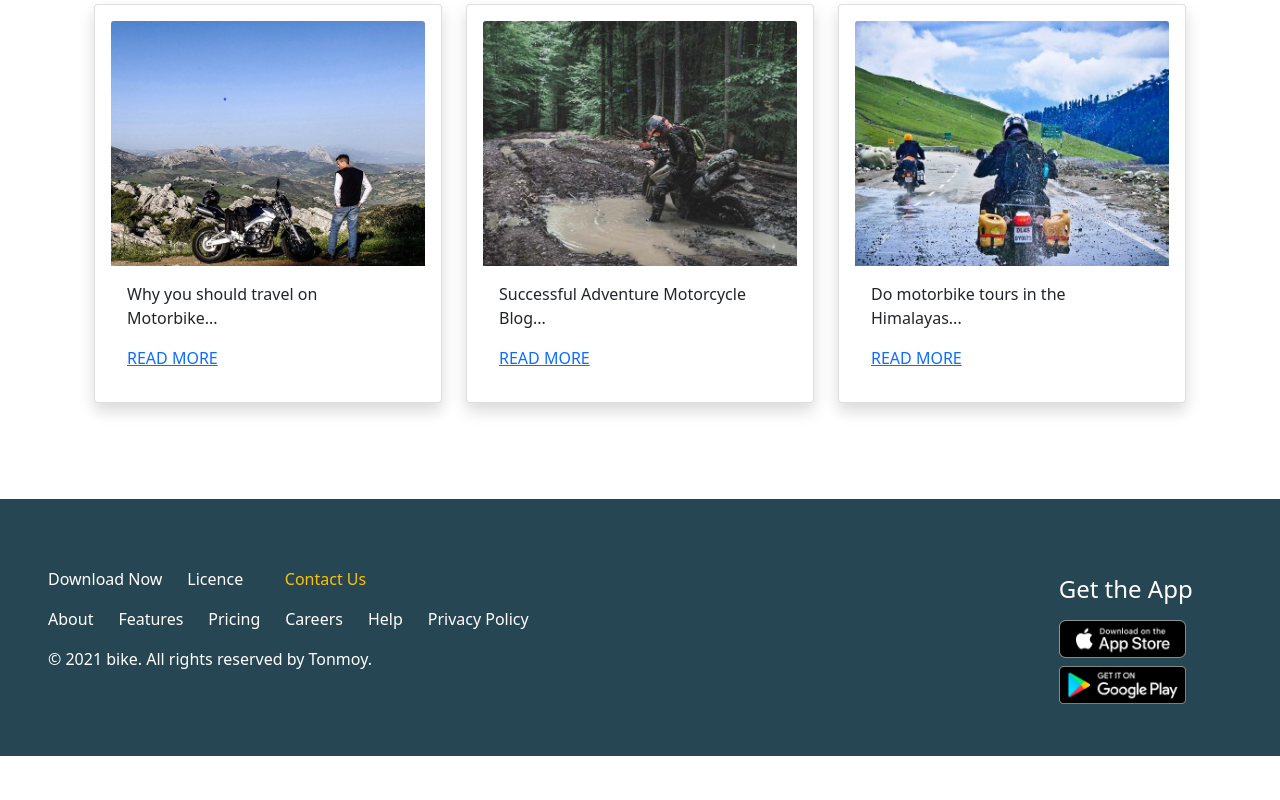
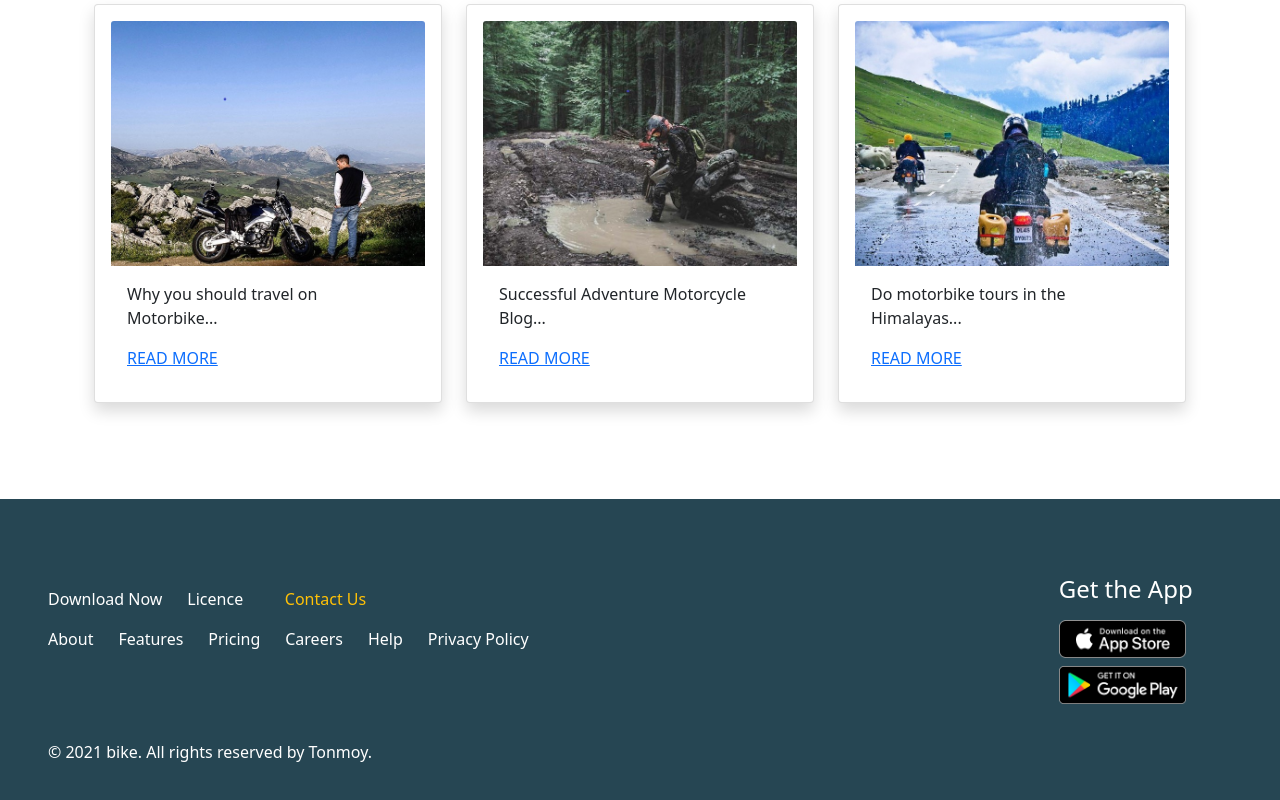
Before and after one commit to TonmoyTalukder/honda-cbr-bootstrap, a plain HTML site: page index.html in a window 1280 px wide. Shown: the part 3641-4441 px from the top of the page. Before the commit the page ends 4397 px from the top, so only its background shows below. Drawn offline with nearby package versions, Linux system fonts and the light colour scheme.

Commit message:
Footer Bug Fix

```diff
--- a/index.html
+++ b/index.html
@@ -561,7 +561,6 @@
                         &nbsp;&nbsp;&nbsp;&nbsp;
                         <Span>Help</Span> &nbsp;&nbsp;&nbsp;&nbsp; <Span>Privacy Policy</Span>
                     </p>
-                    <p><Span>&copy; 2021 bike. All rights reserved by Tonmoy.</Span></p>
                 </div>
                 <div class="col-lg-2 mt-4">
                     <h4 class="p-1">Get the App</h4>
@@ -571,6 +570,10 @@
                     <div class="p-1">
                         <img src="images/google-play.png" class="w-75 h-25" alt="...">
                     </div>
+                </div>
+
+                <div class="pt-2">
+                    <p><br><Span>&copy; 2021 bike. All rights reserved by Tonmoy.</Span></p>
                 </div>
             </div>
         </div>
```
